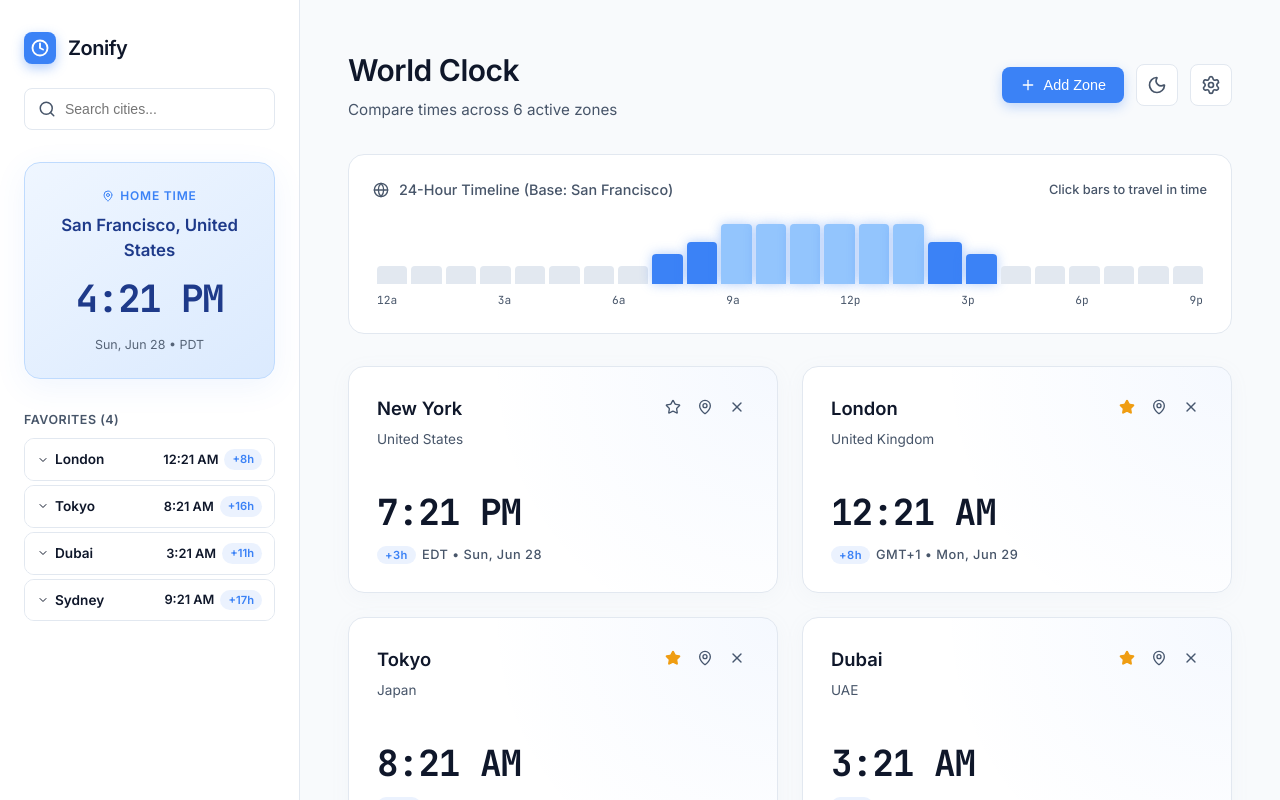
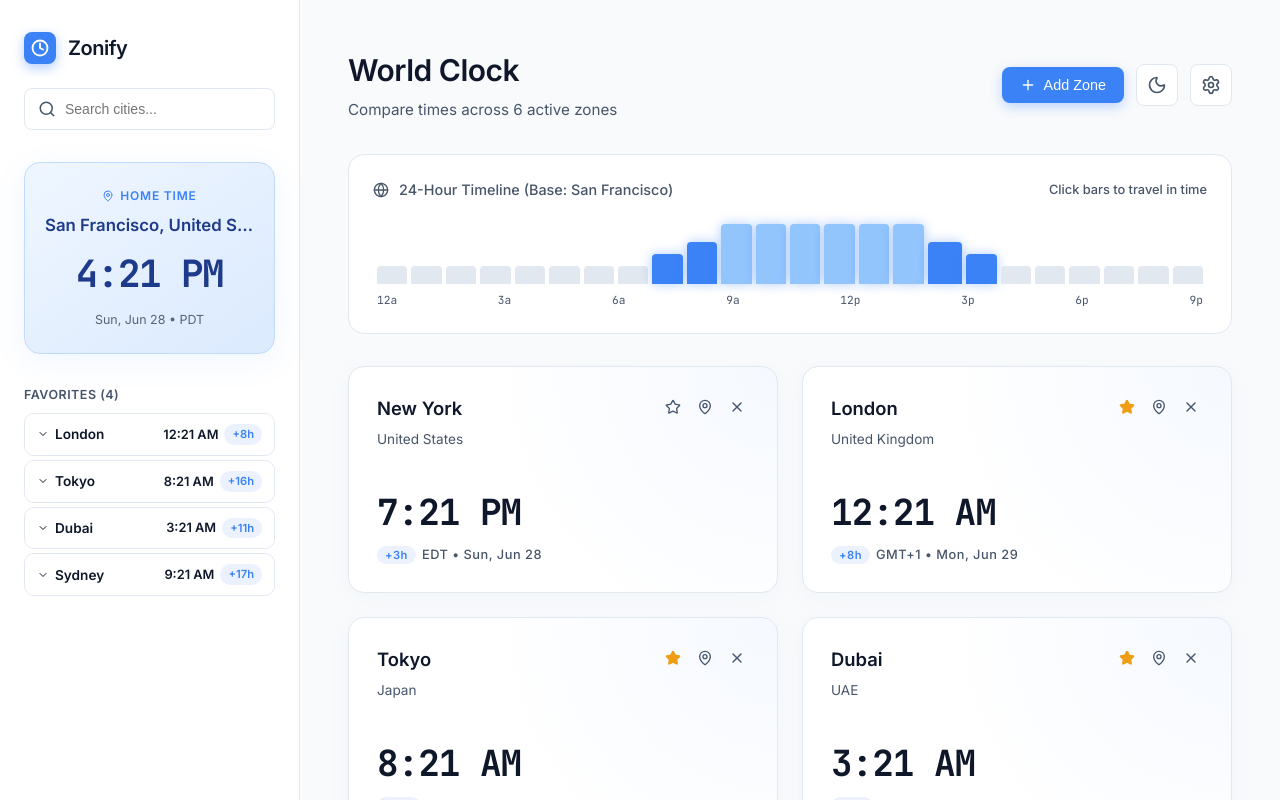
Before and after one commit to tomiabe/zonify, a React (Vite) app: page / in a window 1280 px wide. Built offline with nearby package versions, Linux system fonts and the light colour scheme.

Commit message:
truncate long city names on home time card

```diff
--- a/src/index.css
+++ b/src/index.css
@@ -189,6 +189,10 @@ body {
   font-size: 1.05rem;
   font-weight: 600;
   margin-top: 2px;
+  overflow: hidden;
+  text-overflow: ellipsis;
+  white-space: nowrap;
+  max-width: 100%;
 }
 
 .local-time {
```
